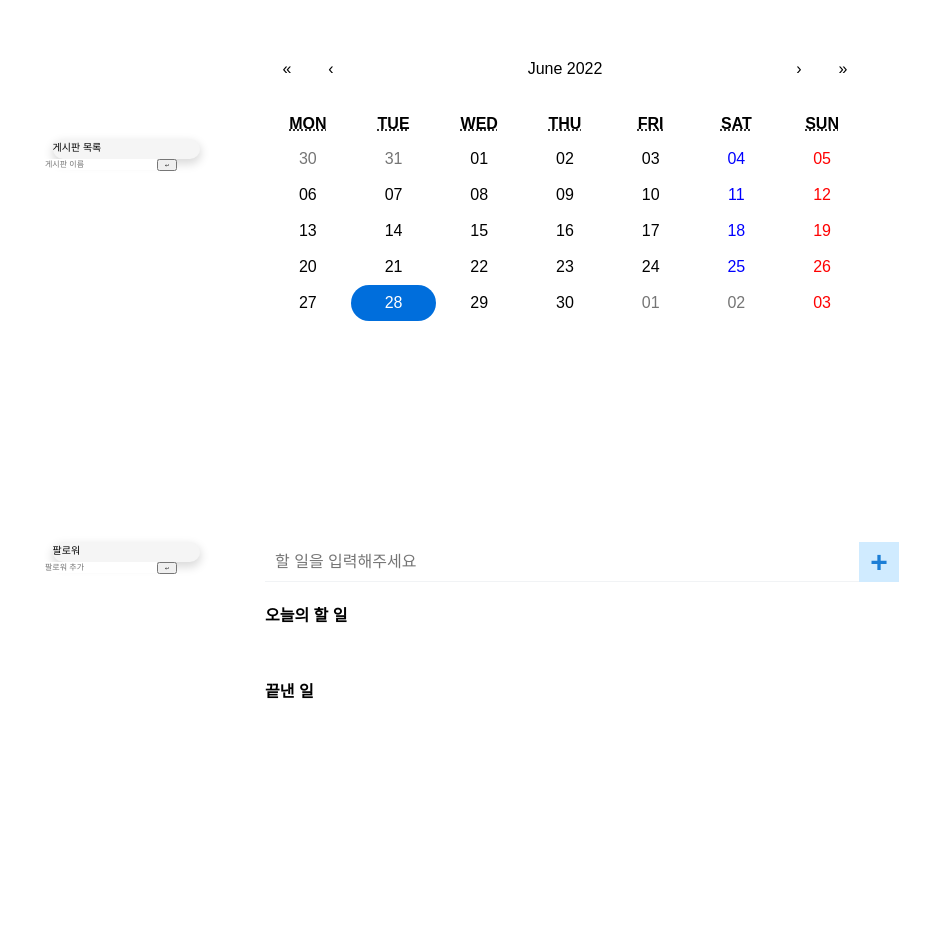
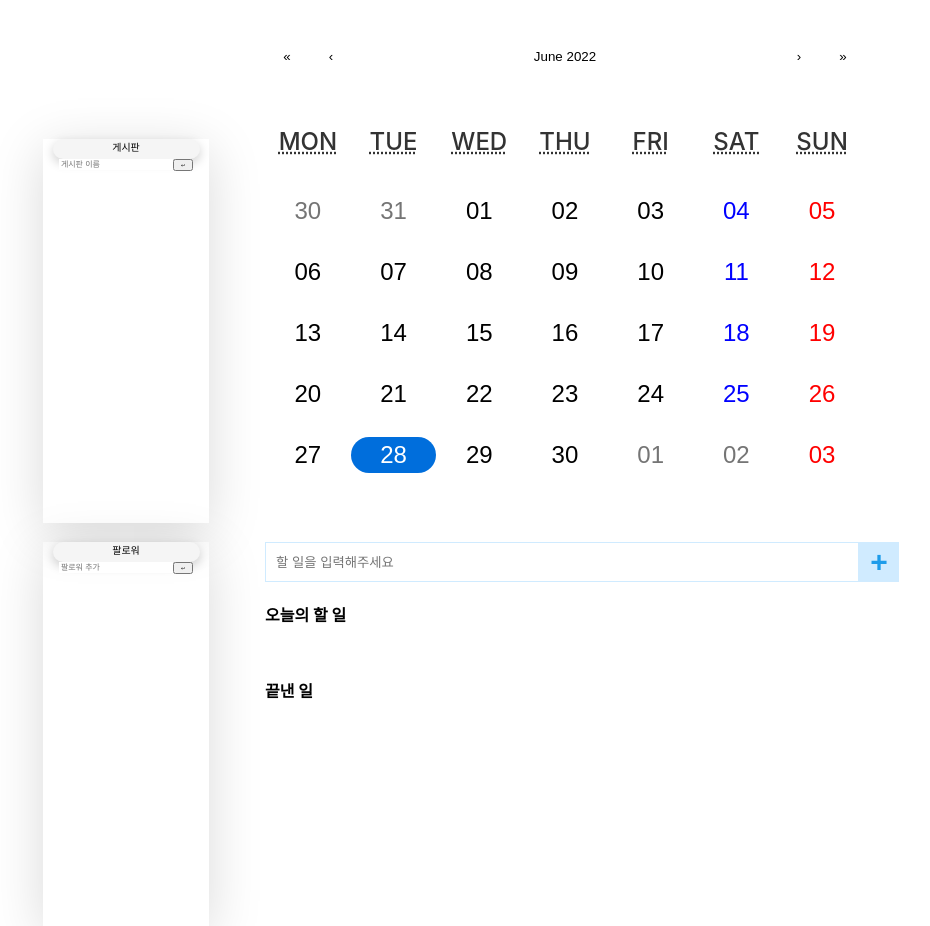
Before and after one commit to akdfkeks/1234, a React (Create React App) app: page / in a window 1280 px wide. Shown: the whole page, without its empty margins (9-939 px from the left). Built offline with nearby package versions, Linux system fonts and the light colour scheme.

Commit message:
add Main CSS and modify App.css

```diff
--- a/src/App.css
+++ b/src/App.css
@@ -14,7 +14,8 @@
 .todoapp__inputbox-inp {
   flex: 1;
   border: none;
-  border-bottom: 1px solid #f1f3f5;
+  border: 1px solid #f1f3f5;
+  border-color: #d0ebff;
   padding: 10px;
   height: 40px;
   box-sizing: border-box;
@@ -24,13 +25,13 @@
 }
 .todoapp__inputbox-add-btn {
   border: none;
-  border-radius: 0;
   background-color: #d0ebff;
-  color: #1c7ed6;
+  color: #1e9cea;
   height: 40px;
   width: 40px;
   font-weight: bold;
   font-size: 30px;
+  text-align: center;
 }
 
 /* ToDo Item List */
@@ -61,7 +62,7 @@
 .todoapp__item:last-child {
   margin-bottom: 0;
 }
-.todoapp__item-checkbox {
+.todoapp__itext-decortem-checkbox {
   margin-right: 10px;
 }
 .todoapp__item-edit-input {
@@ -109,18 +110,28 @@
 
 @import url('https://fonts.googleapis.com/css2?family=Gowun+Dodum&display=swap');
 
+/* 잠시 주석. 어 어 몰라시발 다 여기에 묶여서빡침
 *{
-  font-family: 'Gowun Dodum', sans-serif;
+  font-family: 'Inter';
   font-size:medium;
+  font-style: normal;
 }
+*/
 
 .react-calendar {
   width: 600px;
   max-width: 100%;
-  background: white;
+  font-family: 'Inter';
+  font-style: normal;
+  font-weight: 500;
+  font-size: 24px;
+  line-height: 29px;
+  text-align: center;
+  align-items: center;
+  color: #333333;
+
   /* border: 1px solid #a0a096; */
-  font-family: Arial, Helvetica, sans-serif;
-  line-height: 1.125em;
+
 }
 .react-calendar--doubleView {
   width: 700px;
@@ -142,7 +153,7 @@
   box-sizing: border-box;
 }
 .react-calendar button {
-  margin: 0;
+  margin: 0px 0px 25px 0px;
   border: 0;
   outline: none;
 }
@@ -168,11 +179,12 @@
 .react-calendar__month-view__weekdays {
   text-align: center;
   text-transform: uppercase;
-  font-weight: bold;
-  font-size: 0.75em;
+  font-weight: 500;
+  font-size: 24px;
 }
 .react-calendar__month-view__weekdays__weekday {
   padding: 0.5em;
+  margin-bottom: 25px;
 
 }
 .react-calendar__month-view__weekNumbers .react-calendar__tile {
@@ -186,7 +198,7 @@
   color: blue;
 }
 .react-calendar__month-view__days__day--weekend:nth-child(7n) {
-  color:red;
+  color: red;
 }
 
 .react-calendar__month-view__days__day--neighboringMonth {
@@ -203,6 +215,7 @@
   background: none;
   text-align: center;
   line-height: 16px;
+  font-size:24px;
 }
 .react-calendar__tile:disabled {
   background-color: #f0f0f0;
--- a/src/pages/main/main.css
+++ b/src/pages/main/main.css
@@ -4,6 +4,8 @@
     height: 384px;
     left: 52px;
     top: 139px;
+    text-align:center;
+    box-shadow: 0px 10px 50px rgba(0, 0, 0, 0.15);
 }
 
 .MainCalendar{
@@ -20,12 +22,14 @@
     height: 384px;
     left: 52px;
     top: 542px;
+    text-align:center;
+    box-shadow: 0px 10px 50px rgba(0, 0, 0, 0.15);
 }
 
 .AddToDo{
     position: absolute;
     width: 634px;
-    height: 263px;
+    height: 384px;
     left: 274px;
     top: 542px;
     overflow-y: scroll;
--- a/src/pages/main/main.js
+++ b/src/pages/main/main.js
@@ -13,7 +13,7 @@ class Main extends Component {
         <div>
 
           <div className="Board">
-            <Title text="게시판 목록" />
+            <Title text="게시판" />
             <BoardList />
           </div>
 
```
